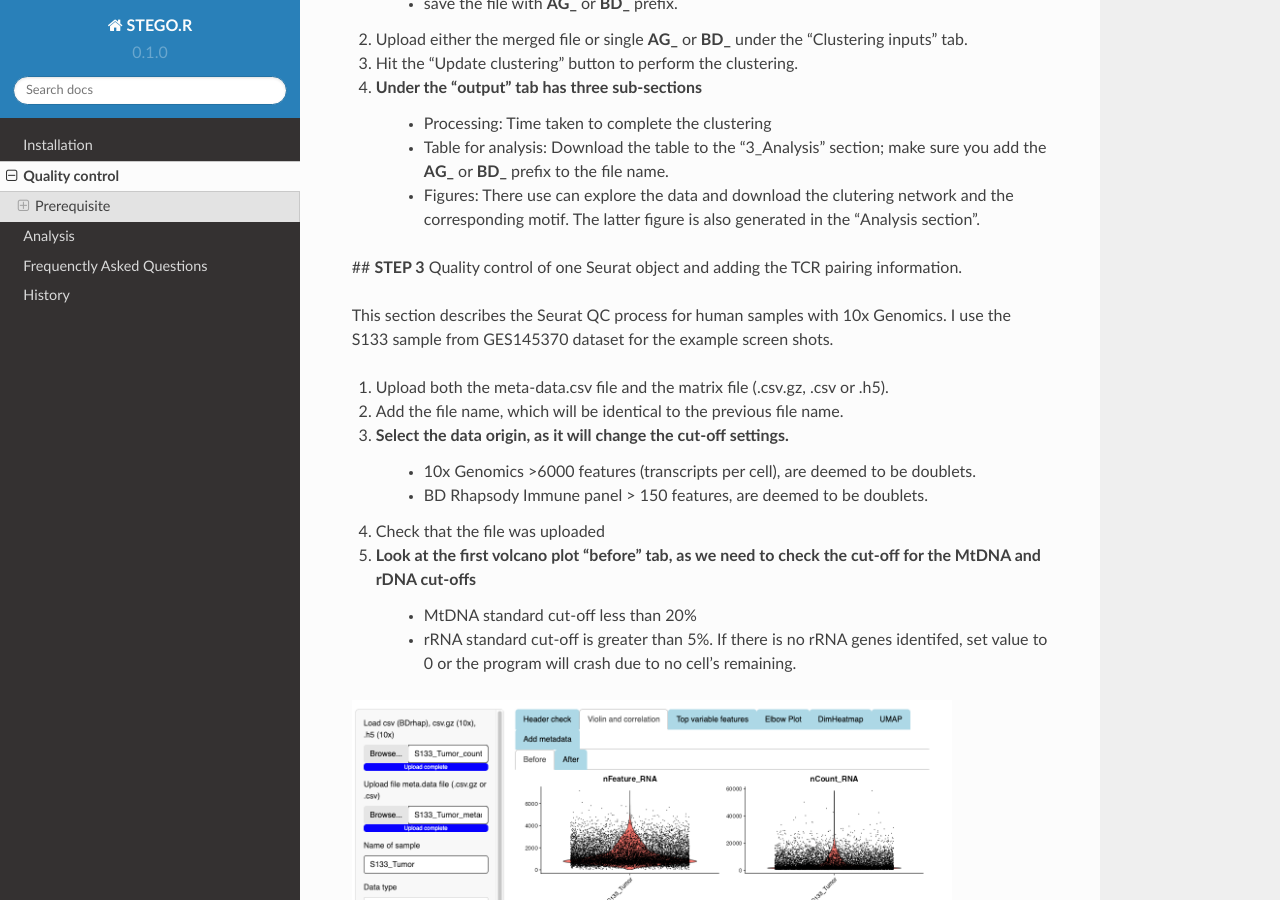
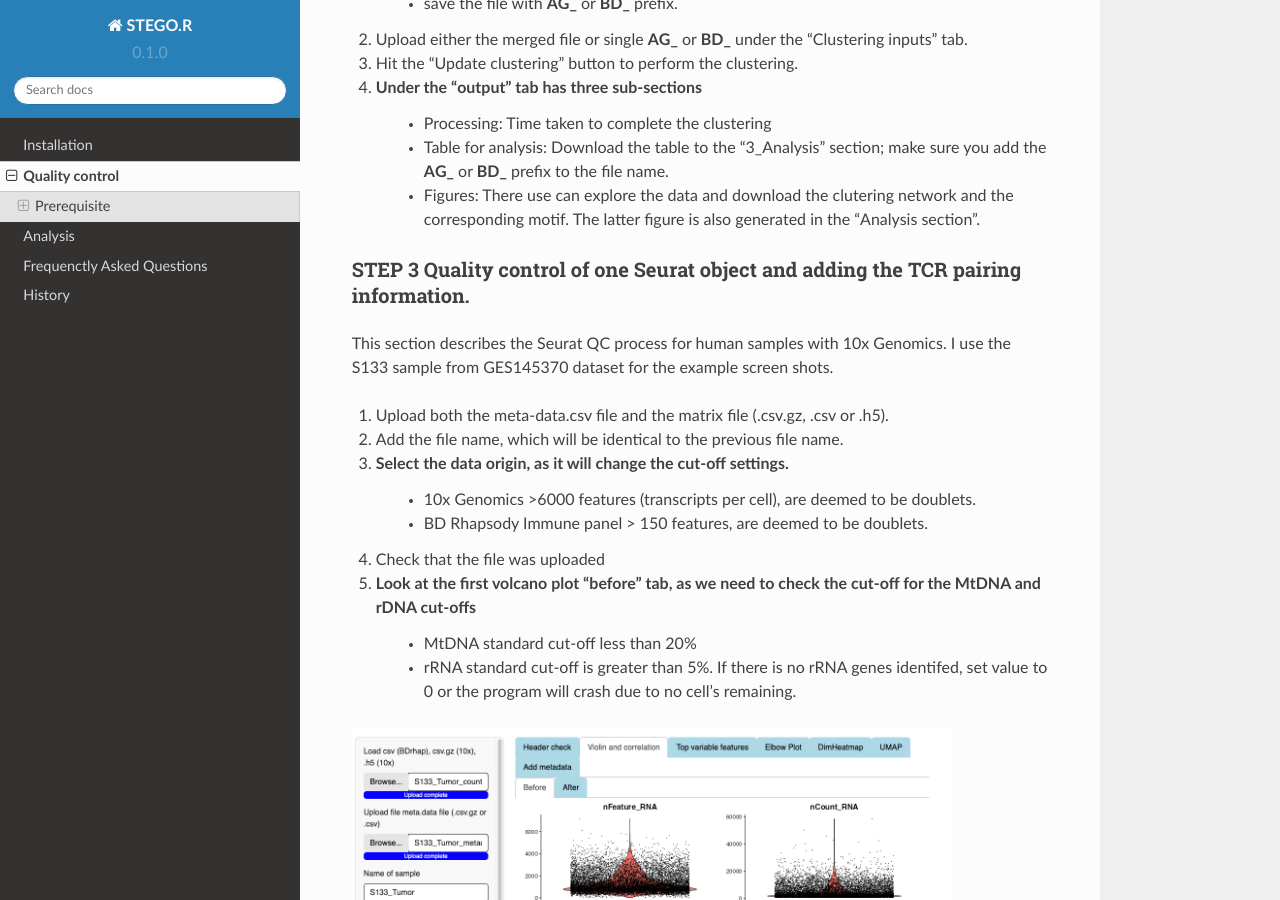
Before and after one commit to KerryAM-R/STEGOR, a Sphinx documentation site: the page built from docs/source/2.QualityControl.rst, in a window 1280 px wide and 900 px high, scrolled down 3347 px. Built offline with Sphinx 7.4.7 and the Read the Docs theme 2.0.0, drawn with Linux system fonts in a browser that asks for light colours.

```diff
--- a/docs/source/2.QualityControl.rst
+++ b/docs/source/2.QualityControl.rst
@@ -87,7 +87,8 @@ Upload the documents to the required sections depending on the technological and
       - Table for analysis: Download the table to the "3_Analysis" section; make sure you add the **AG_** or **BD_** prefix to the file name.
       - Figures: There use can explore the data and download the clutering network and the corresponding motif. The latter figure is also generated in the "Analysis section".
 
-## **STEP 3** Quality control of one Seurat object and adding the TCR pairing information.
+**STEP 3** Quality control of one Seurat object and adding the TCR pairing information.
+~~~~~~~~~~~~~~~~~~~~~~~~~~~~~~~~~~~~~~~~~~~~~~~~~~~~~~~~~~~~~~~~~~~~~~~~~~~~~~~~~~~~~~~
 
 This section describes the Seurat QC process for human samples with 10x Genomics. I use the S133 sample from GES145370 dataset for the example screen shots.
 
@@ -96,8 +97,6 @@ This section describes the Seurat QC process for human samples with 10x Genomics
 3. Select the data origin, as it will change the cut-off settings.
       - 10x Genomics >6000 features (transcripts per cell), are deemed to be doublets.
       - BD Rhapsody Immune panel > 150 features, are deemed to be doublets.
-
-
 
 4.   Check that the file was uploaded
 5.   Look at the first volcano plot "before" tab, as we need to check the cut-off for the MtDNA and rDNA cut-offs
```
